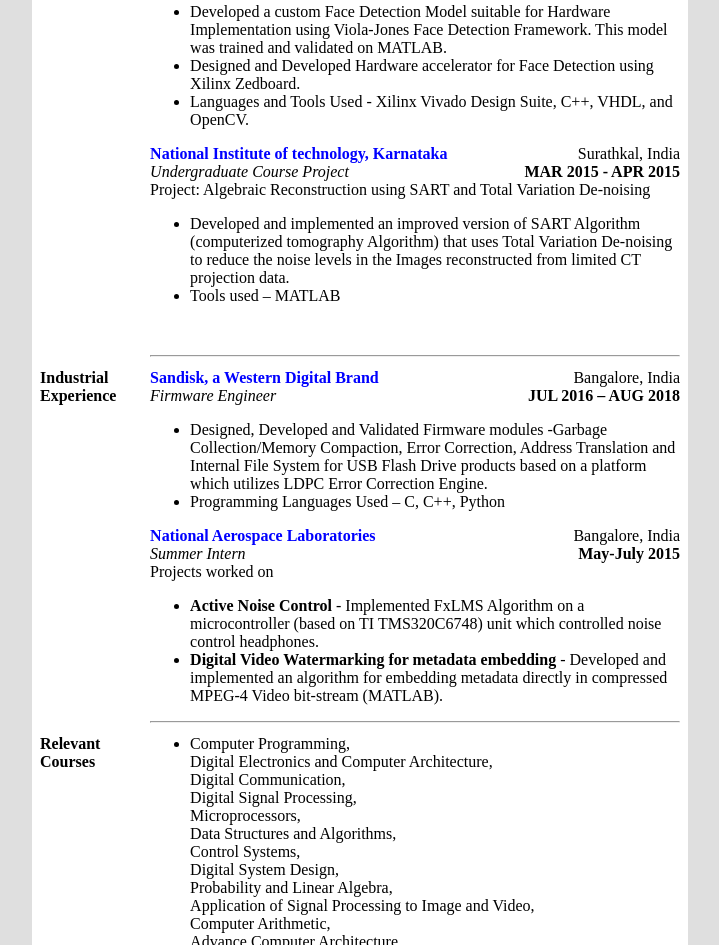
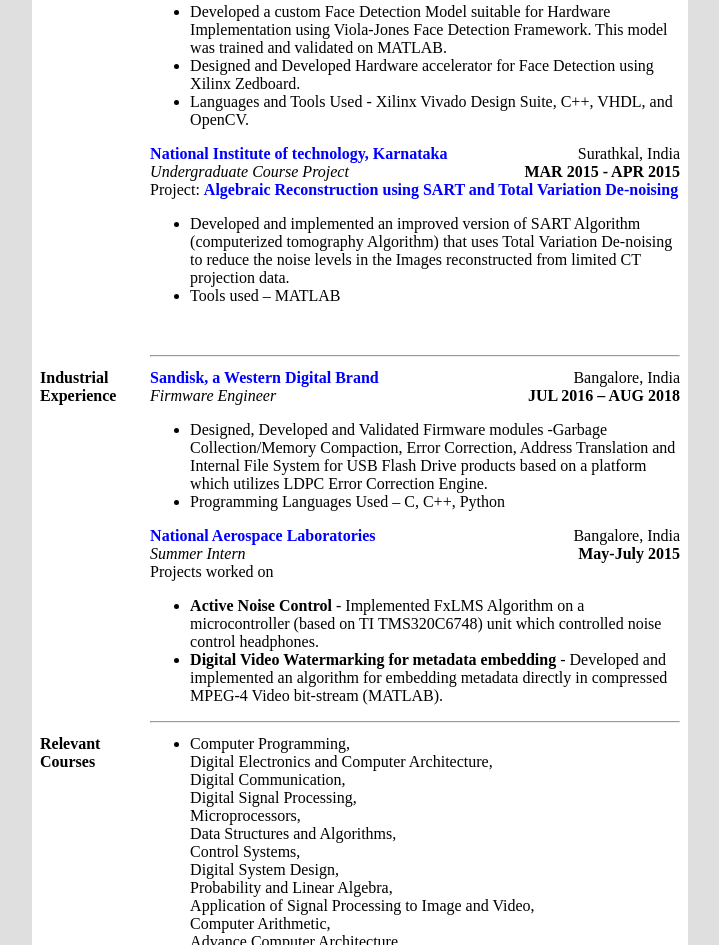
Before and after one commit to divatekodand/divatekodand.github.io, a plain HTML site: page index.html in a window 1280 px wide. Shown: the part 786-1731 px from the top of the page, without its empty margins (280-999 px from the left). Drawn offline with Linux system fonts and the light colour scheme.

Commit message:
Adding project link

```diff
--- a/index.html
+++ b/index.html
@@ -91,7 +91,7 @@
 <td align="right">Surathkal, India</td></tr>
 <tr><td><em>Undergraduate Course Project</em></td>
 <td align="right"><strong>MAR 2015 - APR 2015</strong></td></tr></tbody></table>
-Project: Algebraic Reconstruction using SART and Total Variation De-noising
+Project: <a href="https://drive.google.com/file/d/1y3HyHKYVrQj56_BxEN4vIBdNPLmuDBEd/view"><strong>Algebraic Reconstruction using SART and Total Variation De-noising</strong></a>
 <ul>
 <li><strong></strong> Developed and implemented an improved version of SART Algorithm (computerized tomography Algorithm) that uses Total Variation De-noising to reduce the noise levels in the Images reconstructed from limited CT projection data.
 </li><li><strong></strong> Tools used – MATLAB
```
